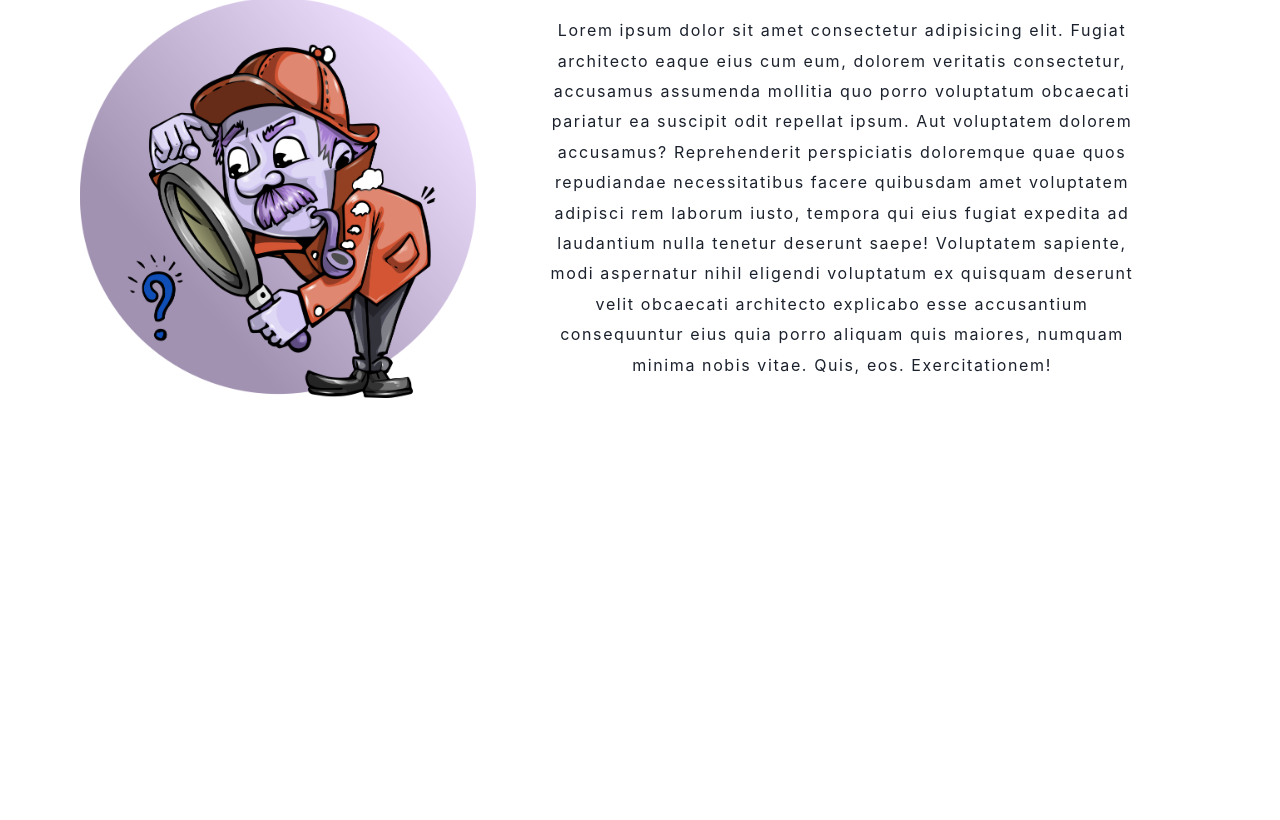
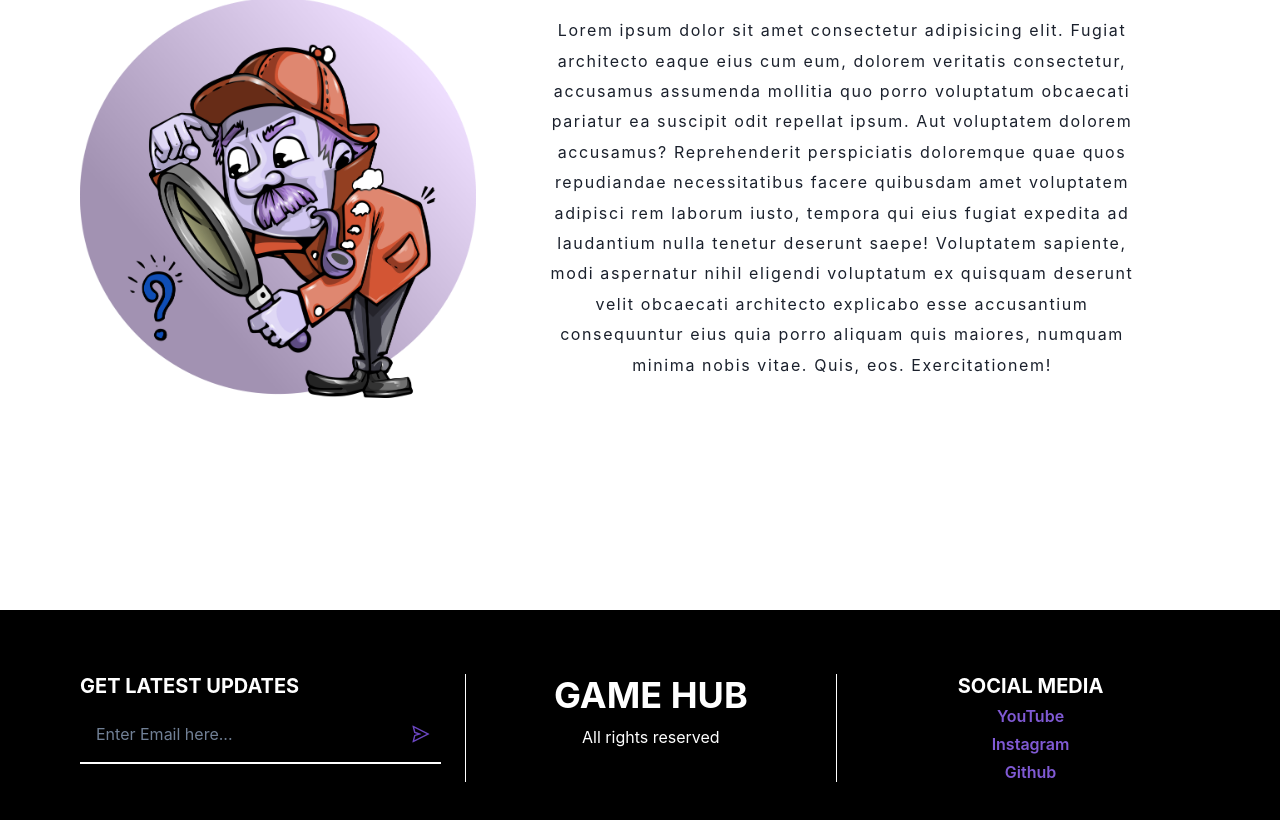
Before and after one commit to HIDZI123/proj_two, a React (Create React App) app: page / in a window 1280 px wide. Shown: the part 990-1810 px from the top of the page. Before the commit the page ends 1600 px from the top, so only its background shows below. Built offline with nearby package versions, Linux system fonts and the light colour scheme.

Commit message:
Footer completed

```diff
--- a/src/App.js
+++ b/src/App.js
@@ -1,6 +1,7 @@
 import { BrowserRouter as Router, Routes, Route } from 'react-router-dom';
 import Header from './components/Header';
 import Home from './components/Home';
+import Footer from './components/Footer';
 
 function App() {
   return (
@@ -10,6 +11,8 @@ function App() {
       <Routes>
         <Route path="/" element={<Home />} />
       </Routes>
+
+      <Footer />
     </Router>
   );
 }
--- a/src/ColorModeSwitcher.js
+++ b/src/ColorModeSwitcher.js
@@ -15,6 +15,7 @@ const ColorModeSwitcher = props => {
       right={'4'}
       onClick={toggleColorMode}
       icon={<SwitchIcon />}
+      zIndex={'10'}
       {...props}
     />
   );
--- /dev/null
+++ b/src/components/Footer.jsx
@@ -0,0 +1,90 @@
+import {
+  Box,
+  Button,
+  HStack,
+  Text,
+  Heading,
+  Input,
+  Stack,
+  VStack,
+} from '@chakra-ui/react';
+import { AiOutlineSend } from 'react-icons/ai';
+import React from 'react';
+
+const Footer = () => {
+  return (
+    <Box
+      bgColor={'black'}
+      brightness={'900'}
+      minH={'40'}
+      p={'16'}
+      color={'white'}
+    >
+      <Stack direction={['column', 'row']}>
+        <VStack alignItems={'stretch'} w={'full'} px={'4'}>
+          <Heading textTransform={'uppercase'} size="md" textAlign={['center', 'left']}>
+            Get latest updates
+          </Heading>
+          <HStack borderBottom={'2px solid white'} py={'2'}>
+            <Input
+              placeholder="Enter Email here..."
+              border={'none'}
+              borderRadius={'none'}
+              outline={'none'}
+              focusBorderColor="none"
+            />
+
+            <Button
+              p={'0'}
+              colorScheme="purple"
+              variant={'ghost'}
+              borderRadius={'0 20px 20px 0'}
+            >
+              <AiOutlineSend size={'20'} />
+            </Button>
+          </HStack>
+        </VStack>
+
+        <VStack
+          w={'full'}
+          borderLeft={['none', '1px solid white']}
+          borderRight={['none', '1px solid white']}
+        >
+          <Heading textTransform={'uppercase'} textAlign={'center'}>
+            Game Hub
+          </Heading>
+          <Text> All rights reserved </Text>
+        </VStack>
+
+        <VStack w={'full'}>
+          <Heading size={'md'} textTransform={'uppercase'}>
+            Social Media
+          </Heading>
+
+          <Button variant={'link'} colorScheme="purple">
+            <a href="http://www.youtube.com/@hidzi9047" target={'blank'}>
+              YouTube
+            </a>
+          </Button>
+
+          <Button variant={'link'} colorScheme="purple">
+            <a
+              href="http://instagram.com/_mustafasarangpurwala_"
+              target={'blank'}
+            >
+              Instagram
+            </a>
+          </Button>
+
+          <Button variant={'link'} colorScheme="purple">
+            <a href="https://github.com/HIDZI123" target={'blank'}>
+              Github
+            </a>
+          </Button>
+        </VStack>
+      </Stack>
+    </Box>
+  );
+};
+
+export default Footer;
--- a/src/components/Header.jsx
+++ b/src/components/Header.jsx
@@ -28,6 +28,7 @@ const Header = () => {
         h={'10'}
         borderRadius={'full'}
         onClick={onOpen}
+        zIndex={'10'}
       >
         <BiMenuAltLeft size={'20'} />
       </Button>
```
